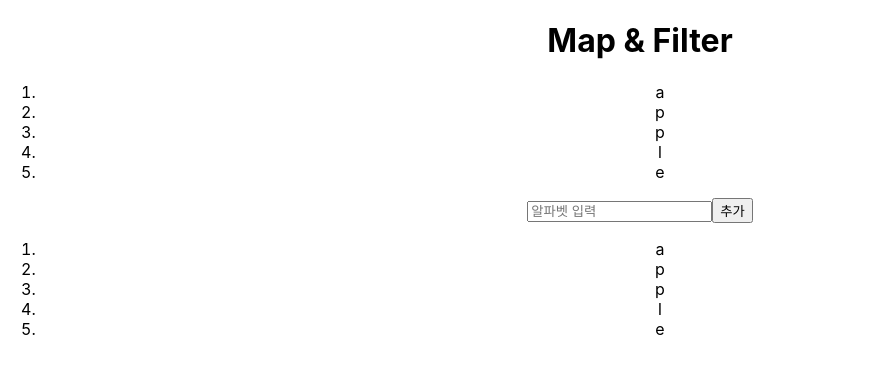
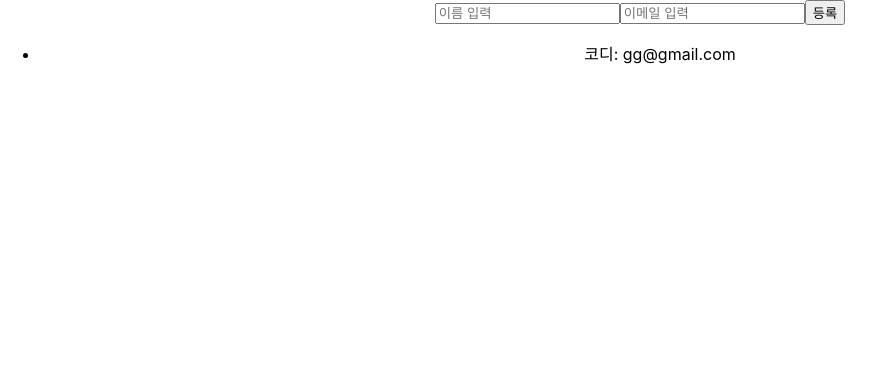
Before and after one commit to anemoa/sesac-ydp-6, a React (Create React App) app in the folder 27-map-filter/: page / in a window 1280 px wide. Shown: the top 374 px of the page, without its empty margins (0-886 px from the left). Built offline with nearby package versions, Linux system fonts and the light colour scheme.

Commit message:
study: 과제 1 & 2번

```diff
--- a/27-map-filter/src/Alphabet.js
+++ b/27-map-filter/src/Alphabet.js
@@ -58,14 +58,11 @@ export const Alphabet = () => {
     setAlphabet(newAlpha);
     setInputAlpha(''); // 입력 칸 초기화
 
-    setAlphabet(newAlpha);
-    setInputAlpha(''); // 입력 칸 초기화
-
   }
 
 
   // 글자 삭제
-  const deleteAlpha = (targetId) => { // value.id = targetId
+  const deleteAlpha = (targetId) => { // targetId: 삭제될 요소의 Id = value.id
     console.log(targetId); //targetId: 삭제될 요소의 id
 
     const newAlpha = alphabet.filter((alpha) => alpha.id !== targetId);
--- a/27-map-filter/src/App.js
+++ b/27-map-filter/src/App.js
@@ -1,12 +1,14 @@
 import { Alphabet } from './Alphabet';
 import './App.css';
 import { Base } from './Base';
+import { Input } from './Input';
 
 function App() {
   return (
     <div className="App">
       {/* <Base /> */}
-      <Alphabet />
+      {/* <Alphabet /> */}
+      <Input />
     </div>
   );
 }
--- /dev/null
+++ b/27-map-filter/src/Input.js
@@ -0,0 +1,81 @@
+import React, { useState } from 'react';
+
+export const Input = () => {
+  const [info, setInfo] = useState([
+    {
+      id: 1,
+      name: '코디',
+      email: 'gg@gmail.com',
+    },
+  ]);
+
+  const [inputName, setInputName] = useState('');
+  const [inputMail, setInputMail] = useState('');
+
+  // 글자 추가
+
+  const addInfo = () => {
+
+    if ((inputName.trim().length || inputMail.trim().length) === 0) {
+      return;
+    }
+
+    const newInfo = info.concat({
+      id: info.length + 1,
+      name: inputName,
+      email: inputMail,
+    });
+    setInfo(newInfo);
+  };
+
+  // 키보드 이벤트
+  const handleKeyDown = (e) => {
+    if (e.code == 'Enter') {
+      addInfo();
+    }
+  };
+
+
+  // 글자 삭제
+  const deleteInfo = (targetId) => {
+    const newInfo = info.filter((user) => user.id !== targetId);
+
+    setInfo(newInfo);
+  }
+
+  return (
+    <div>
+      <input
+        type='text'
+        value={inputName}
+        onChange={(e) => {
+          setInputName(e.target.value);
+        }}
+
+        placeholder='이름 입력'
+      />
+      <input
+        type='mail'
+        value={inputMail}
+        onChange={(e) => {
+          setInputMail(e.target.value);
+        }}
+        onKeyDown={(e) => handleKeyDown(e)}
+        placeholder='이메일 입력'
+      />
+      <button type='submit' onClick={addInfo}>
+        등록
+      </button>
+
+      <ul>
+        {info.map((user) => {
+          return (
+            <li key={user.id} onDoubleClick={(e) => deleteInfo(user.id)}>
+              {user.name}: {user.email}
+            </li>
+          );
+        })}
+      </ul>
+    </div>
+  );
+};
```
